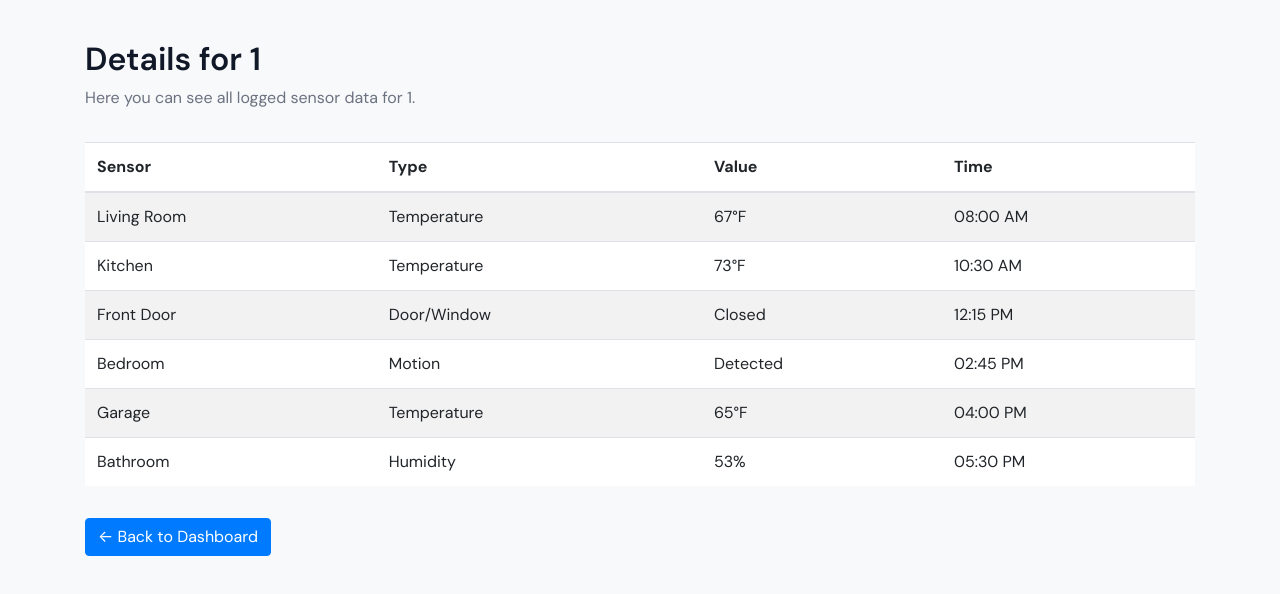
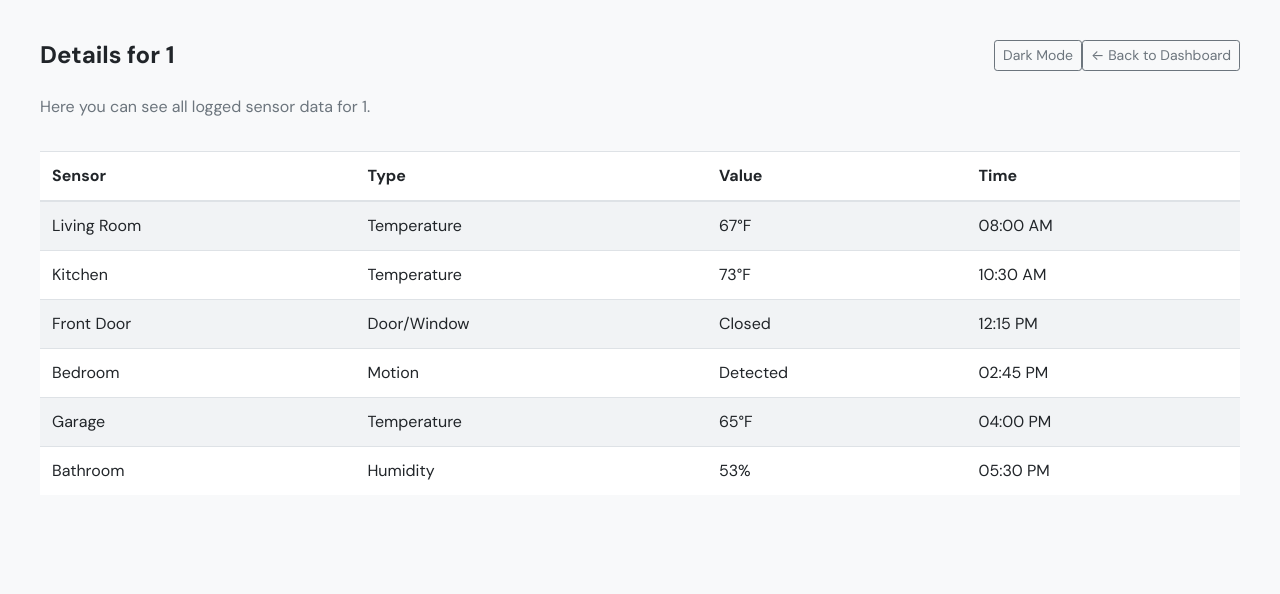
Before and after one commit to nabee1mahmood/Senior-Capstone, a React (Vite) app in the folder frontend/: page /day/1 in a window 1280 px wide. Shown: the top 594 px of the page. Built offline with nearby package versions, Linux system fonts and the light colour scheme; no server answers.

Commit message:
Added some new changes

```diff
--- a/frontend/src/App.jsx
+++ b/frontend/src/App.jsx
@@ -37,9 +37,7 @@ function AppLayout() {
 
   return (
     <div
-      className={`d-flex w-100 ${
-        darkMode ? 'bg-dark text-light' : 'bg-light'
-      } ${
+      className={`theme-shell d-flex w-100 ${
         isDashboard
           ? 'align-items-start'
           : 'justify-content-center align-items-center'
--- a/frontend/src/index.css
+++ b/frontend/src/index.css
@@ -4,7 +4,7 @@
   box-sizing: border-box;
 }
 
-/* Normal website — light page, full viewport */
+/* Normal website — full viewport; theme tokens switch on body.light / body.dark */
 :root {
   --page-bg: #ffffff;
   --page-bg-muted: #f8f9fa;
@@ -16,6 +16,15 @@
   --gf-shadow-lg: 0 0.5rem 1rem rgba(0, 0, 0, 0.1);
   --gf-ease: cubic-bezier(0.4, 0, 0.2, 1);
   --gf-link: #0d6efd;
+  /* Shared with dashboards & auth cards (overridden on body) */
+  --theme-bg: #f8f9fa;
+  --theme-surface: #ffffff;
+  --theme-surface-muted: #f8f9fa;
+  --theme-border: #dee2e6;
+  --theme-text: #212529;
+  --theme-text-muted: #6c757d;
+  --theme-input-bg: #ffffff;
+  --theme-input-border: #ced4da;
 }
 
 html,
@@ -73,11 +82,17 @@ body {
   max-width: 100%;
 }
 
-/* Auth cards — plain white card like a typical site */
+/* App route shell — matches body so Bootstrap bg-dark/bg-light isn’t needed */
+.theme-shell {
+  background: var(--theme-bg);
+  color: var(--theme-text);
+}
+
+/* Auth cards — follow theme tokens */
 .gf-auth-card {
-  border: 1px solid var(--gf-border) !important;
+  border: 1px solid var(--theme-border) !important;
   border-radius: var(--gf-radius) !important;
-  background: var(--page-bg) !important;
+  background: var(--theme-surface) !important;
   box-shadow: var(--gf-shadow-lg) !important;
   animation: gf-fade-in-up 0.45s var(--gf-ease) both;
 }
@@ -94,19 +109,19 @@ body {
 }
 
 .gf-auth-card .card-body {
-  color: var(--gf-text);
+  color: var(--theme-text);
 }
 
 .gf-auth-card label {
-  color: var(--gf-text-muted);
+  color: var(--theme-text-muted);
   font-size: 0.875rem;
   font-weight: 500;
 }
 
 .gf-auth-card .form-control {
-  background: var(--page-bg);
-  border: 1px solid var(--gf-border);
-  color: var(--gf-text);
+  background: var(--theme-input-bg);
+  border: 1px solid var(--theme-input-border);
+  color: var(--theme-text);
   border-radius: 0.375rem;
   transition: border-color 0.15s, box-shadow 0.15s;
 }
@@ -114,7 +129,7 @@ body {
 .gf-auth-card .form-control:focus {
   border-color: #86b7fe;
   box-shadow: 0 0 0 0.2rem rgba(13, 110, 253, 0.25);
-  color: var(--gf-text);
+  color: var(--theme-text);
 }
 
 .gf-auth-card .form-control::placeholder {
@@ -129,11 +144,11 @@ body {
 }
 
 .gf-auth-card .text-muted {
-  color: var(--gf-text-muted) !important;
+  color: var(--theme-text-muted) !important;
 }
 
 .gf-auth-card .bi {
-  color: var(--gf-text-muted) !important;
+  color: var(--theme-text-muted) !important;
   transition: color 0.2s;
 }
 
@@ -162,7 +177,7 @@ body {
 
 .gf-auth-card h5,
 .gf-auth-card .card-title {
-  color: var(--gf-text) !important;
+  color: var(--theme-text) !important;
   font-weight: 700;
   background: none !important;
   -webkit-background-clip: unset !important;
@@ -212,12 +227,12 @@ body {
   background: var(--page-bg-muted);
 }
 
-/* Account settings title */
-.dashboard.gf-dashboard.light .gf-dashboard-title-alt {
+/* Account settings page title (same as dashboard title) */
+.dashboard.gf-dashboard .gf-dashboard-title-alt {
   background: none;
   -webkit-background-clip: unset;
   background-clip: unset;
-  color: var(--gf-text);
+  color: var(--theme-text);
 }
 
 /* Legacy layout helpers */
@@ -402,27 +417,64 @@ body.dark .field input {
   padding-top: 0.25rem;
 }
 
+/* Single source of truth for light / dark (matches Home dashboard palette) */
 body.light {
-  background-color: #f8f9fa;
-  color: #212529;
+  --page-bg: #f8f9fa;
+  --page-bg-muted: #f1f3f5;
+  --gf-text: #212529;
+  --gf-text-muted: #6c757d;
+  --gf-border: #dee2e6;
+  --theme-bg: #f8f9fa;
+  --theme-surface: #ffffff;
+  --theme-surface-muted: #f8f9fa;
+  --theme-border: #dee2e6;
+  --theme-text: #212529;
+  --theme-text-muted: #6c757d;
+  --theme-input-bg: #ffffff;
+  --theme-input-border: #ced4da;
+  background-color: var(--theme-bg);
+  color: var(--theme-text);
 }
 
 body.dark {
-  background-color: #121212;
-  color: #ffffff;
-}
-
-body.dark .card {
-  background-color: #1e1e1e;
-  color: #ffffff;
-  border-color: #333;
-}
-
-body.dark .card-header {
-  background-color: #2a2a2a;
-  border-bottom: 1px solid #444;
+  --page-bg: #343a40;
+  --page-bg-muted: #3d4449;
+  --gf-text: #f8f9fa;
+  --gf-text-muted: #ced4da;
+  --gf-border: rgba(255, 255, 255, 0.12);
+  --theme-bg: #343a40;
+  --theme-surface: #495057;
+  --theme-surface-muted: rgba(0, 0, 0, 0.2);
+  --theme-border: rgba(255, 255, 255, 0.12);
+  --theme-text: #f8f9fa;
+  --theme-text-muted: #ced4da;
+  --theme-input-bg: #3d454d;
+  --theme-input-border: rgba(255, 255, 255, 0.2);
+  background-color: var(--theme-bg);
+  color: var(--theme-text);
 }
 
 body.dark .text-muted {
-  color: #bbbbbb !important;
+  color: var(--theme-text-muted) !important;
 }
+
+/* Switches / checks — primary blue in dark mode (same as buttons) */
+body.dark .form-check-input:checked {
+  background-color: #007bff;
+  border-color: #007bff;
+}
+
+body.dark .form-check-label {
+  color: var(--theme-text);
+}
+
+body.dark .gf-auth-card .btn-outline-secondary {
+  color: var(--theme-text);
+  border-color: rgba(255, 255, 255, 0.35);
+}
+
+body.dark .gf-auth-card .btn-outline-secondary:hover {
+  background: rgba(255, 255, 255, 0.08);
+  border-color: rgba(255, 255, 255, 0.5);
+  color: var(--theme-text);
+}
--- a/frontend/src/pages/AccountSettings.jsx
+++ b/frontend/src/pages/AccountSettings.jsx
@@ -1,12 +1,19 @@
 import { Link } from 'react-router-dom'
-import './AccountSettings.css'
+import './Home.css'
 
-function AccountSettings() {
+function AccountSettings({ darkMode, setDarkMode }) {
   return (
-    <div className="dashboard gf-dashboard light">
-      <header className="dashboard-header d-flex justify-content-between align-items-center mb-4">
+    <div className={`dashboard gf-dashboard ${darkMode ? 'dark' : 'light'}`}>
+      <header className="dashboard-header d-flex justify-content-between align-items-center mb-4 flex-wrap gap-2">
         <h1 className="h4 mb-0 font-weight-bold gf-dashboard-title-alt">Account Settings</h1>
-        <div className="d-flex gap-2">
+        <div className="d-flex gap-2 align-items-center">
+          <button
+            type="button"
+            className="btn btn-outline-secondary btn-sm"
+            onClick={() => setDarkMode(!darkMode)}
+          >
+            {darkMode ? 'Light Mode' : 'Dark Mode'}
+          </button>
           <Link to="/home" className="btn btn-outline-secondary btn-sm">
             Back To Dashboard
           </Link>
@@ -18,7 +25,7 @@ function AccountSettings() {
 
       <section className="row">
         <div className="col-lg-8 mb-4">
-          <div className="card shadow-sm h-100 custom-card">
+          <div className="card shadow-sm h-100">
             <div className="card-header font-weight-medium">Profile Information</div>
 
             <div className="card-body">
@@ -33,7 +40,7 @@ function AccountSettings() {
                     <label htmlFor="firstName">First Name</label>
                     <input
                       type="text"
-                      className="form-control custom-input"
+                      className="form-control"
                       id="firstName"
                       placeholder="Enter first name"
                       defaultValue="Paul"
@@ -44,7 +51,7 @@ function AccountSettings() {
                     <label htmlFor="lastName">Last Name</label>
                     <input
                       type="text"
-                      className="form-control custom-input"
+                      className="form-control"
                       id="lastName"
                       placeholder="Enter last name"
                       defaultValue="Mahmood"
@@ -56,7 +63,7 @@ function AccountSettings() {
                   <label htmlFor="emailAddress">Email Address</label>
                   <input
                     type="email"
-                    className="form-control custom-input"
+                    className="form-control"
                     id="emailAddress"
                     placeholder="Enter email"
                     defaultValue="pmahmo00@email.com"
@@ -67,7 +74,7 @@ function AccountSettings() {
                   <label htmlFor="phoneNumber">Phone Number</label>
                   <input
                     type="tel"
-                    className="form-control custom-input"
+                    className="form-control"
                     id="phoneNumber"
                     placeholder="Enter phone number"
                     defaultValue="(420) 069-1337"
@@ -83,7 +90,7 @@ function AccountSettings() {
         </div>
 
         <div className="col-lg-4 mb-4">
-          <div className="card shadow-sm h-100 custom-card">
+          <div className="card shadow-sm h-100">
             <div className="card-header font-weight-medium">Account Summary</div>
 
             <div className="card-body">
@@ -102,7 +109,7 @@ function AccountSettings() {
 
       <section className="row">
         <div className="col-md-6 mb-4">
-          <div className="card shadow-sm h-100 custom-card">
+          <div className="card shadow-sm h-100">
             <div className="card-header font-weight-medium">Change Password</div>
 
             <div className="card-body">
@@ -116,7 +123,7 @@ function AccountSettings() {
                   <label htmlFor="currentPassword">Current Password</label>
                   <input
                     type="password"
-                    className="form-control custom-input"
+                    className="form-control"
                     id="currentPassword"
                     placeholder="Enter current password"
                   />
@@ -126,7 +133,7 @@ function AccountSettings() {
                   <label htmlFor="newPassword">New Password</label>
                   <input
                     type="password"
-                    className="form-control custom-input"
+                    className="form-control"
                     id="newPassword"
                     placeholder="Enter new password"
                   />
@@ -136,7 +143,7 @@ function AccountSettings() {
                   <label htmlFor="confirmNewPassword">Confirm New Password</label>
                   <input
                     type="password"
-                    className="form-control custom-input"
+                    className="form-control"
                     id="confirmNewPassword"
                     placeholder="Confirm new password"
                   />
@@ -151,7 +158,7 @@ function AccountSettings() {
         </div>
 
         <div className="col-md-6 mb-4">
-          <div className="card shadow-sm h-100 custom-card">
+          <div className="card shadow-sm h-100">
             <div className="card-header font-weight-medium">Preferences</div>
 
             <div className="card-body">
@@ -161,37 +168,37 @@ function AccountSettings() {
                   alert('Preferences saved (demo)')
                 }}
               >
-                <div className="form-check form-switch mb-3">
+                <div className="custom-control custom-switch mb-3">
                   <input
                     type="checkbox"
-                    className="form-check-input"
+                    className="custom-control-input"
                     id="emailAlerts"
                     defaultChecked
                   />
-                  <label className="form-check-label" htmlFor="emailAlerts">
+                  <label className="custom-control-label" htmlFor="emailAlerts">
                     Email Alerts
                   </label>
                 </div>
 
-                <div className="form-check form-switch mb-3">
+                <div className="custom-control custom-switch mb-3">
                   <input
                     type="checkbox"
-                    className="form-check-input"
+                    className="custom-control-input"
                     id="smsAlerts"
                   />
-                  <label className="form-check-label" htmlFor="smsAlerts">
+                  <label className="custom-control-label" htmlFor="smsAlerts">
                     SMS Notifications
                   </label>
                 </div>
 
-                <div className="form-check form-switch mb-4">
+                <div className="custom-control custom-switch mb-4">
                   <input
                     type="checkbox"
-                    className="form-check-input"
+                    className="custom-control-input"
                     id="weeklyReports"
                     defaultChecked
                   />
-                  <label className="form-check-label" htmlFor="weeklyReports">
+                  <label className="custom-control-label" htmlFor="weeklyReports">
                     Weekly Reports
                   </label>
                 </div>
@@ -206,7 +213,7 @@ function AccountSettings() {
       </section>
 
       <section>
-        <div className="card shadow-sm border-danger custom-card">
+        <div className="card shadow-sm border-danger">
           <div className="card-header font-weight-medium text-danger">Danger Zone</div>
 
           <div className="card-body d-flex flex-column flex-md-row justify-content-between align-items-md-center">
--- a/frontend/src/pages/CreateAccount.jsx
+++ b/frontend/src/pages/CreateAccount.jsx
@@ -2,7 +2,7 @@ import { useState } from 'react'
 import { Link, useNavigate } from 'react-router-dom'
 import { createAccount } from '../api'
 
-function CreateAccount() {
+function CreateAccount({ darkMode, setDarkMode }) {
   const navigate = useNavigate()
   const [error, setError] = useState('')
   const [loading, setLoading] = useState(false)
@@ -46,6 +46,16 @@ function CreateAccount() {
   }
 
   return (
+    <div className="w-100" style={{ maxWidth: 400 }}>
+      <div className="d-flex justify-content-end mb-2">
+        <button
+          type="button"
+          className="btn btn-sm btn-outline-secondary"
+          onClick={() => setDarkMode(!darkMode)}
+        >
+          {darkMode ? 'Light mode' : 'Dark mode'}
+        </button>
+      </div>
     <div className="card shadow-sm gf-auth-card">
       <div className="card-body">
         <h3 className="card-title mb-4 text-center">Create account</h3>
@@ -111,6 +121,7 @@ function CreateAccount() {
         </p>
       </div>
     </div>
+    </div>
   )
 }
 
--- a/frontend/src/pages/DayDetails.css
+++ b/frontend/src/pages/DayDetails.css
@@ -1,54 +1,29 @@
-/* DayDetails.css */
+/* Day details — typography & table; colors come from theme tokens (body + Home.css) */
+
 .day-details {
-  color: #111827; /* default text for light mode */
-}
-
-body.dark .day-details {
-  color: #f9fafb; /* text in dark mode */
-}
-
-/* Table adjustments */
-.dd-table {
-  background-color: #ffffff; /* light mode table */
-}
-
-body.dark .dd-table {
-  background-color: #1e1e1e; /* dark mode table */
-  color: #f9fafb;
-}
-
-body.dark .dd-table th,
-body.dark .dd-table td {
-  border-color: #333;
-}
-
-body.dark .table-striped tbody tr:nth-of-type(odd) {
-  background-color: #2a2a2a;
-}
-
-body.dark .table-striped tbody tr:nth-of-type(even) {
-  background-color: #1e1e1e;
-}
-
-/* Header and subtitle */
-.dd-header {
-  font-weight: 600;
+  color: var(--theme-text);
 }
 
 .dd-subtitle {
-  color: #6b7280; /* gray text in light mode */
+  color: var(--theme-text-muted);
 }
 
-body.dark .dd-subtitle {
-  color: #bbbbbb; /* muted text in dark mode */
+.dd-table {
+  background-color: var(--theme-surface);
+  color: var(--theme-text);
 }
 
-/* Buttons */
-body.dark .btn-primary {
-  background-color: #22c55e;
-  border-color: #16a34a;
+.dd-table th,
+.dd-table td {
+  border-color: var(--theme-border);
 }
 
-body.dark .btn-primary:hover {
-  filter: brightness(1.1);
+.dashboard.dark .table-striped tbody tr:nth-of-type(odd) {
+  background-color: rgba(0, 0, 0, 0.12);
 }
+
+.dashboard.dark .table-striped tbody tr:nth-of-type(even) {
+  background-color: var(--theme-surface);
+}
+
+/* Primary buttons stay Bootstrap blue in dark mode */
--- a/frontend/src/pages/DayDetails.jsx
+++ b/frontend/src/pages/DayDetails.jsx
@@ -1,22 +1,41 @@
-import { useParams, Link } from "react-router-dom";
-import './DayDetails.css'; // Import custom CSS
+import { useParams, Link } from 'react-router-dom'
+import './Home.css'
+import './DayDetails.css'
 
-function DayDetails() {
-  const { day } = useParams();
+function DayDetails({ darkMode, setDarkMode }) {
+  const { day } = useParams()
 
   const sensors = [
-    { name: "Living Room", type: "Temperature", value: `${Math.floor(65 + Math.random() * 10)}°F`, time: "08:00 AM" },
-    { name: "Kitchen", type: "Temperature", value: `${Math.floor(60 + Math.random() * 15)}°F`, time: "10:30 AM" },
-    { name: "Front Door", type: "Door/Window", value: Math.random() > 0.5 ? "Opened" : "Closed", time: "12:15 PM" },
-    { name: "Bedroom", type: "Motion", value: Math.random() > 0.5 ? "Detected" : "No Motion", time: "02:45 PM" },
-    { name: "Garage", type: "Temperature", value: `${Math.floor(55 + Math.random() * 20)}°F`, time: "04:00 PM" },
-    { name: "Bathroom", type: "Humidity", value: `${Math.floor(40 + Math.random() * 20)}%`, time: "05:30 PM" },
-  ];
+    { name: 'Living Room', type: 'Temperature', value: `${Math.floor(65 + Math.random() * 10)}°F`, time: '08:00 AM' },
+    { name: 'Kitchen', type: 'Temperature', value: `${Math.floor(60 + Math.random() * 15)}°F`, time: '10:30 AM' },
+    { name: 'Front Door', type: 'Door/Window', value: Math.random() > 0.5 ? 'Opened' : 'Closed', time: '12:15 PM' },
+    { name: 'Bedroom', type: 'Motion', value: Math.random() > 0.5 ? 'Detected' : 'No Motion', time: '02:45 PM' },
+    { name: 'Garage', type: 'Temperature', value: `${Math.floor(55 + Math.random() * 20)}°F`, time: '04:00 PM' },
+    { name: 'Bathroom', type: 'Humidity', value: `${Math.floor(40 + Math.random() * 20)}%`, time: '05:30 PM' },
+  ]
 
   return (
-    <div className="day-details container mt-4">
-      <h2 className="dd-header">Details for {day}</h2>
-      <p className="dd-subtitle">Here you can see all logged sensor data for {day}.</p>
+    <div className={`dashboard gf-dashboard ${darkMode ? 'dark' : 'light'}`}>
+      <header className="dashboard-header d-flex justify-content-between align-items-center mb-4 flex-wrap gap-2">
+        <h1 className="h4 mb-0 font-weight-bold gf-dashboard-title">Details for {day}</h1>
+        <div className="d-flex gap-2 align-items-center">
+          <button
+            type="button"
+            className="btn btn-outline-secondary btn-sm"
+            onClick={() => setDarkMode(!darkMode)}
+          >
+            {darkMode ? 'Light Mode' : 'Dark Mode'}
+          </button>
+          <Link to="/home" className="btn btn-outline-secondary btn-sm">
+            ← Back to Dashboard
+          </Link>
+        </div>
+      </header>
+
+      <div className="day-details px-0">
+        <p className="dd-subtitle text-muted mb-3">
+          Here you can see all logged sensor data for {day}.
+        </p>
 
         <div className="table-responsive">
           <table className="table table-striped table-hover dd-table mt-3">
@@ -40,12 +59,9 @@ function DayDetails() {
             </tbody>
           </table>
         </div>
-
-      <Link to="/home" className="btn btn-primary mt-3">
-        ← Back to Dashboard
-      </Link>
       </div>
-  );
+    </div>
+  )
 }
 
-export default DayDetails;
+export default DayDetails
--- a/frontend/src/pages/ForgotPassword.jsx
+++ b/frontend/src/pages/ForgotPassword.jsx
@@ -1,7 +1,17 @@
 import { Link } from 'react-router-dom'
 
-function ForgotPassword() {
+function ForgotPassword({ darkMode, setDarkMode }) {
   return (
+    <div className="w-100" style={{ maxWidth: 400 }}>
+      <div className="d-flex justify-content-end mb-2">
+        <button
+          type="button"
+          className="btn btn-sm btn-outline-secondary"
+          onClick={() => setDarkMode(!darkMode)}
+        >
+          {darkMode ? 'Light mode' : 'Dark mode'}
+        </button>
+      </div>
     <div className="card shadow-sm gf-auth-card">
       <div className="card-body">
         <h3 className="card-title mb-4 text-center">Forgot Password?</h3>
@@ -35,6 +45,7 @@ function ForgotPassword() {
         </p>
       </div>
     </div>
+    </div>
   );
 }
 
--- a/frontend/src/pages/Home.css
+++ b/frontend/src/pages/Home.css
@@ -11,10 +11,10 @@
   display: none;
 }
 
-/* Light — full page, white / light gray like a typical web app */
+/* Light — uses tokens from body.light (index.css) */
 .dashboard.light {
-  background: #ffffff;
-  color: #212529;
+  background: var(--theme-bg);
+  color: var(--theme-text);
   min-height: 100vh;
   min-height: 100dvh;
 }
@@ -23,12 +23,12 @@
   background: none;
   -webkit-background-clip: unset;
   background-clip: unset;
-  color: #212529;
+  color: var(--theme-text);
 }
 
 .dashboard.light .card {
-  background: #ffffff;
-  border: 1px solid #dee2e6;
+  background: var(--theme-surface);
+  border: 1px solid var(--theme-border);
   box-shadow: 0 0.125rem 0.25rem rgba(0, 0, 0, 0.075);
   border-radius: 0.375rem;
   transition: box-shadow 0.2s ease;
@@ -39,15 +39,16 @@
 }
 
 .dashboard.light .card-header {
-  background: #f8f9fa;
-  border-bottom: 1px solid #dee2e6;
+  background: var(--theme-surface-muted);
+  border-bottom: 1px solid var(--theme-border);
   font-weight: 600;
+  color: var(--theme-text);
 }
 
-/* Dark — charcoal / slate, not pure black */
+/* Dark — same tokens as body.dark */
 .dashboard.dark {
-  background: #343a40;
-  color: #f8f9fa;
+  background: var(--theme-bg);
+  color: var(--theme-text);
   min-height: 100vh;
   min-height: 100dvh;
 }
@@ -56,12 +57,12 @@
   background: none;
   -webkit-background-clip: unset;
   background-clip: unset;
-  color: #f8f9fa;
+  color: var(--theme-text);
 }
 
 .dashboard.dark .card {
-  background: #495057;
-  border: 1px solid rgba(255, 255, 255, 0.12);
+  background: var(--theme-surface);
+  border: 1px solid var(--theme-border);
   box-shadow: 0 0.25rem 0.5rem rgba(0, 0, 0, 0.2);
   border-radius: 0.375rem;
   backdrop-filter: none;
@@ -74,14 +75,63 @@
 }
 
 .dashboard.dark .card-header {
-  background: rgba(0, 0, 0, 0.15);
-  border-bottom: 1px solid rgba(255, 255, 255, 0.1);
-  color: #f8f9fa;
+  background: var(--theme-surface-muted);
+  border-bottom: 1px solid var(--theme-border);
+  color: var(--theme-text);
   font-weight: 600;
 }
 
 .dashboard.dark .text-muted {
-  color: #ced4da !important;
+  color: var(--theme-text-muted) !important;
+}
+
+.dashboard.dark .form-control {
+  background: var(--theme-input-bg);
+  border-color: var(--theme-input-border);
+  color: var(--theme-text);
+}
+
+.dashboard.dark .form-control:focus {
+  background: var(--theme-input-bg);
+  border-color: #86b7fe;
+  color: var(--theme-text);
+  box-shadow: 0 0 0 0.2rem rgba(13, 110, 253, 0.25);
+}
+
+.dashboard.dark .form-control::placeholder {
+  color: #adb5bd;
+}
+
+.dashboard.dark label {
+  color: var(--theme-text-muted);
+}
+
+.dashboard.dark .btn-outline-secondary {
+  color: var(--theme-text);
+  border-color: rgba(255, 255, 255, 0.35);
+}
+
+.dashboard.dark .btn-outline-secondary:hover {
+  background: rgba(255, 255, 255, 0.08);
+  border-color: rgba(255, 255, 255, 0.5);
+  color: var(--theme-text);
+}
+
+.dashboard.dark .table {
+  color: var(--theme-text);
+}
+
+.dashboard.dark .table thead th {
+  border-color: var(--theme-border);
+  color: var(--theme-text-muted);
+}
+
+.dashboard.dark .table td {
+  border-color: var(--theme-border);
+}
+
+.dashboard.light .table-striped tbody tr:nth-of-type(odd) {
+  background-color: var(--page-bg-muted);
 }
 
 .dashboard .d-flex.align-items-end[style*='height: 160'] > div,
@@ -131,12 +181,14 @@
 }
 
 .dashboard.dark .list-group-item {
-  background: #495057;
-  color: #f8f9fa;
+  background: var(--theme-surface);
+  color: var(--theme-text);
+  border-color: var(--theme-border);
 }
 
 .dashboard.light .list-group-item {
-  background: #ffffff;
+  background: var(--theme-surface);
+  color: var(--theme-text);
 }
 
 .dashboard {
--- a/frontend/src/pages/Login.jsx
+++ b/frontend/src/pages/Login.jsx
@@ -2,7 +2,7 @@ import { useState } from "react";
 import { Link, useNavigate } from "react-router-dom";
 import { login } from "../api";
 
-function Login() {
+function Login({ darkMode, setDarkMode }) {
   const navigate = useNavigate();
   const [error, setError] = useState("");
   const [loading, setLoading] = useState(false);
@@ -32,6 +32,16 @@ function Login() {
   }
 
   return (
+    <div className="w-100" style={{ maxWidth: 400 }}>
+      <div className="d-flex justify-content-end mb-2">
+        <button
+          type="button"
+          className="btn btn-sm btn-outline-secondary"
+          onClick={() => setDarkMode(!darkMode)}
+        >
+          {darkMode ? "Light mode" : "Dark mode"}
+        </button>
+      </div>
     <div className="card shadow-sm gf-auth-card">
       <div className="card-body">
         <div className="text-center mb-3">
@@ -114,6 +124,7 @@ function Login() {
         </div>
       </div>
     </div>
+    </div>
   );
 }
 
```
Also changed, not shown: frontend/src/pages/AccountSettings.css (deleted, +0 -89 lines), 5 other files (tests, documents, lock files or other folders). Lines whose indentation alone changed are shown as unchanged.
